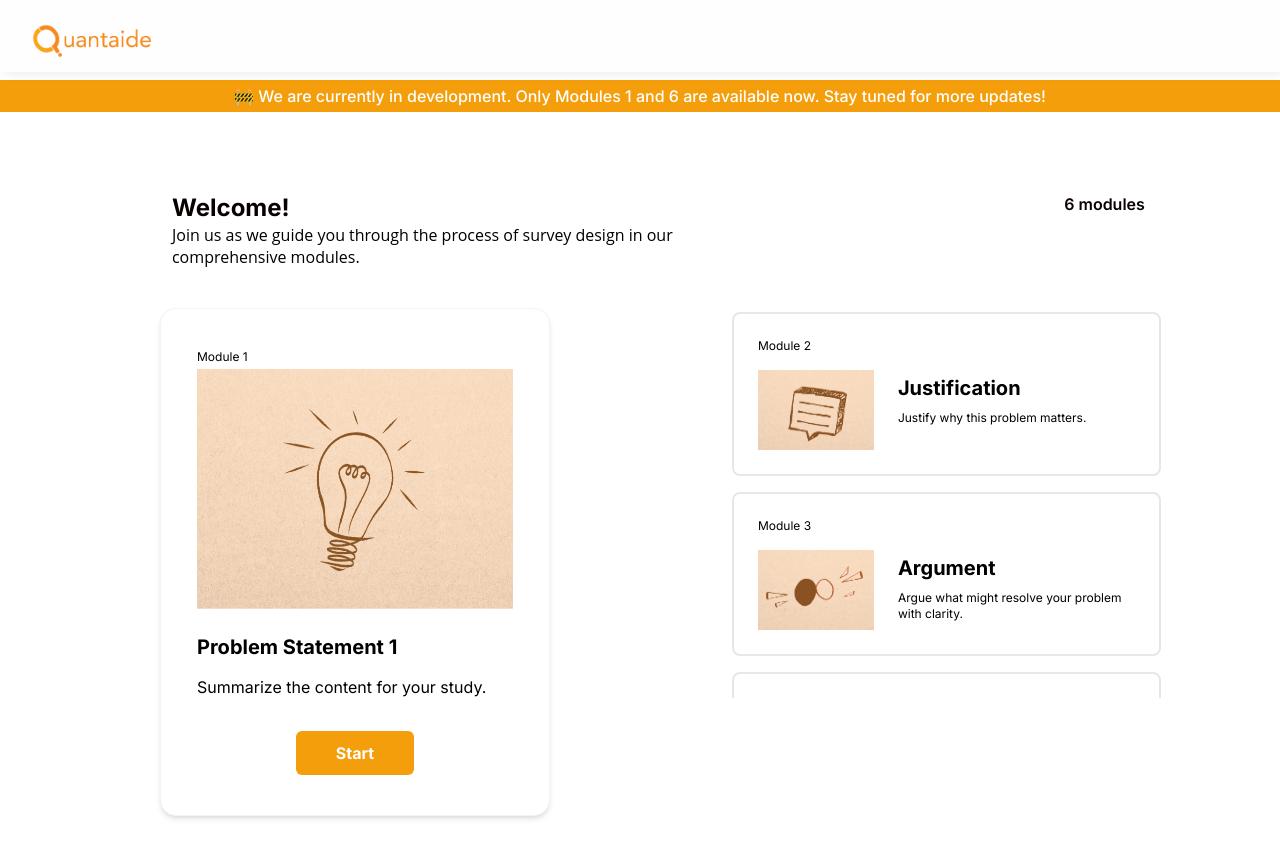
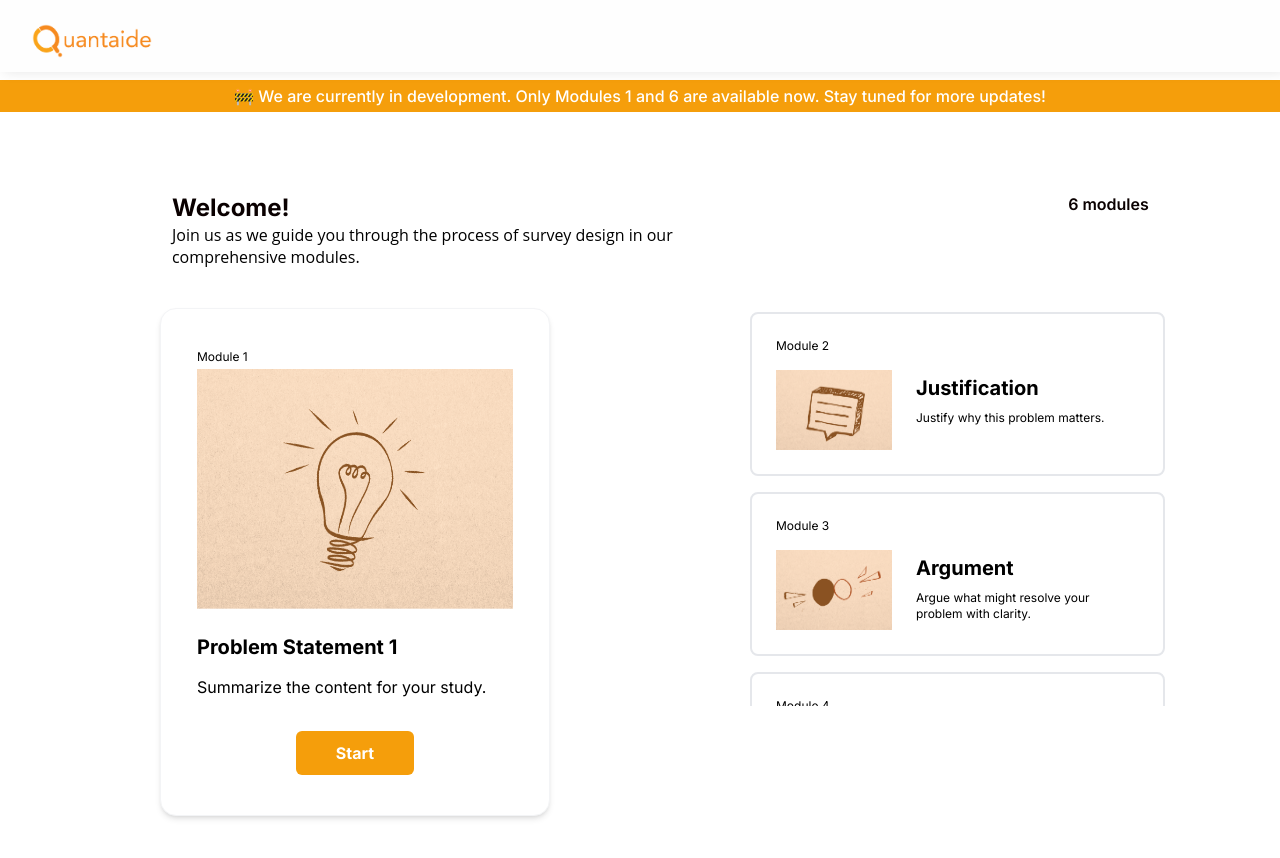
Before and after one commit to M-Chirag/quantaide-web-app, a Next.js app: page / in a window 1280 px wide. Shown: the top 858 px of the page. Built offline with nearby package versions, Linux system fonts and the light colour scheme; grey boxes are pictures that could not be loaded.

Commit message:
Main page design fixes

```diff
--- a/src/app/page.tsx
+++ b/src/app/page.tsx
@@ -13,7 +13,7 @@ export default function Home() {
         </p>
       </div>
       <div className='flex md:flex-row justify-between'>
-        <div className='ml-40 flex flex-col w-4/5'>
+        <div className='ml-40 flex flex-col w-4/5' style={{minWidth:'590px'}}>
           <div className='font-bold text-2xl ml-3 mt-20'> Welcome! </div>
           <div
             className='flex items-center ml-3'
@@ -44,12 +44,12 @@ export default function Home() {
           </div>
         </div>
 
-        <div className='flex flex-col mt-20 justify-start w-3/5'>
+        <div className='flex flex-col mt-20 justify-start w-3/5' >
           <div className='text-end'> </div>
           <div className='text-end mb-10 mr-4 font-semibold'> 6 modules </div>
           <div
             className='flex flex-col mt-10 h-2/5'
-            style={{ overflowY: 'auto' }}
+            style={{ overflowY: 'auto', minWidth: '390px', maxWidth: '590px', maxHeight: '1100px'  }}
           >
             <ModuleCard
               moduleNumber={2}
```
